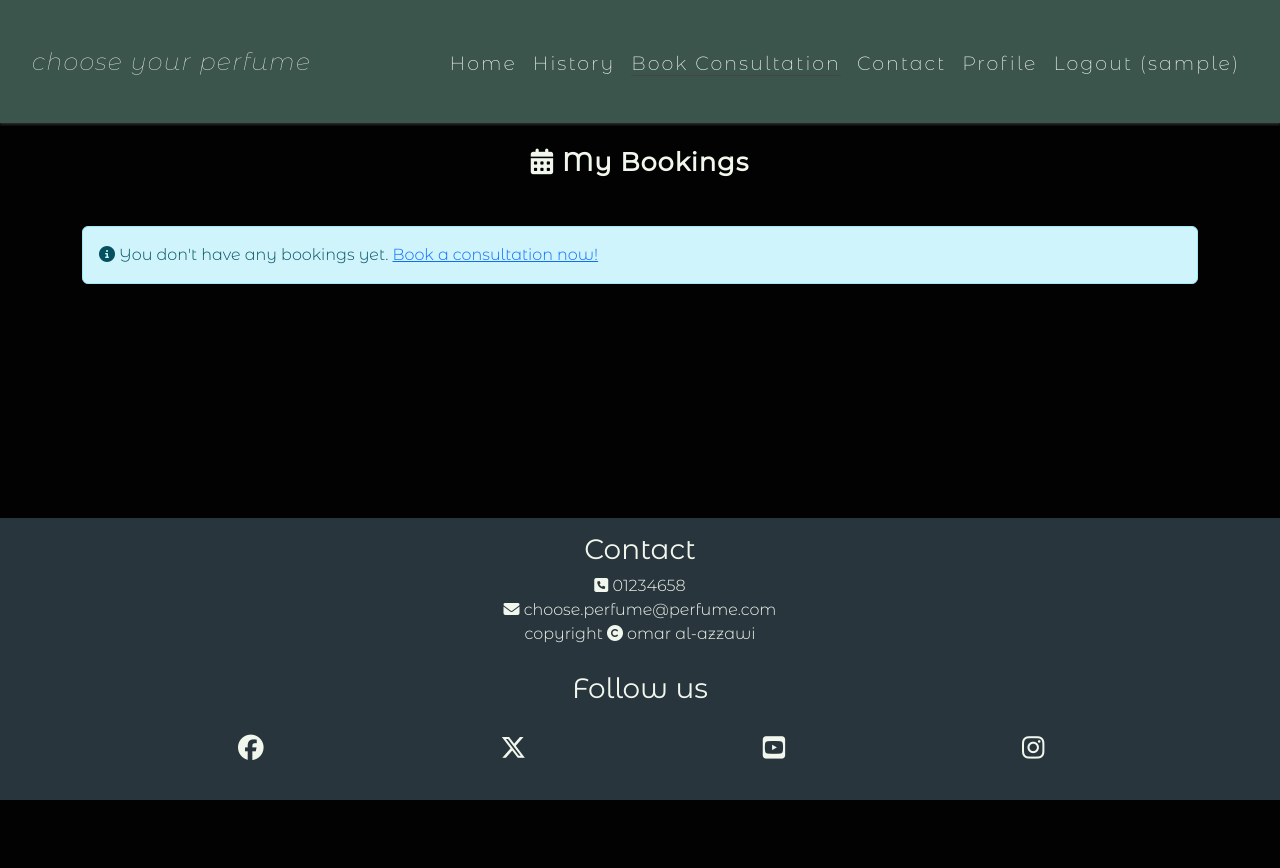
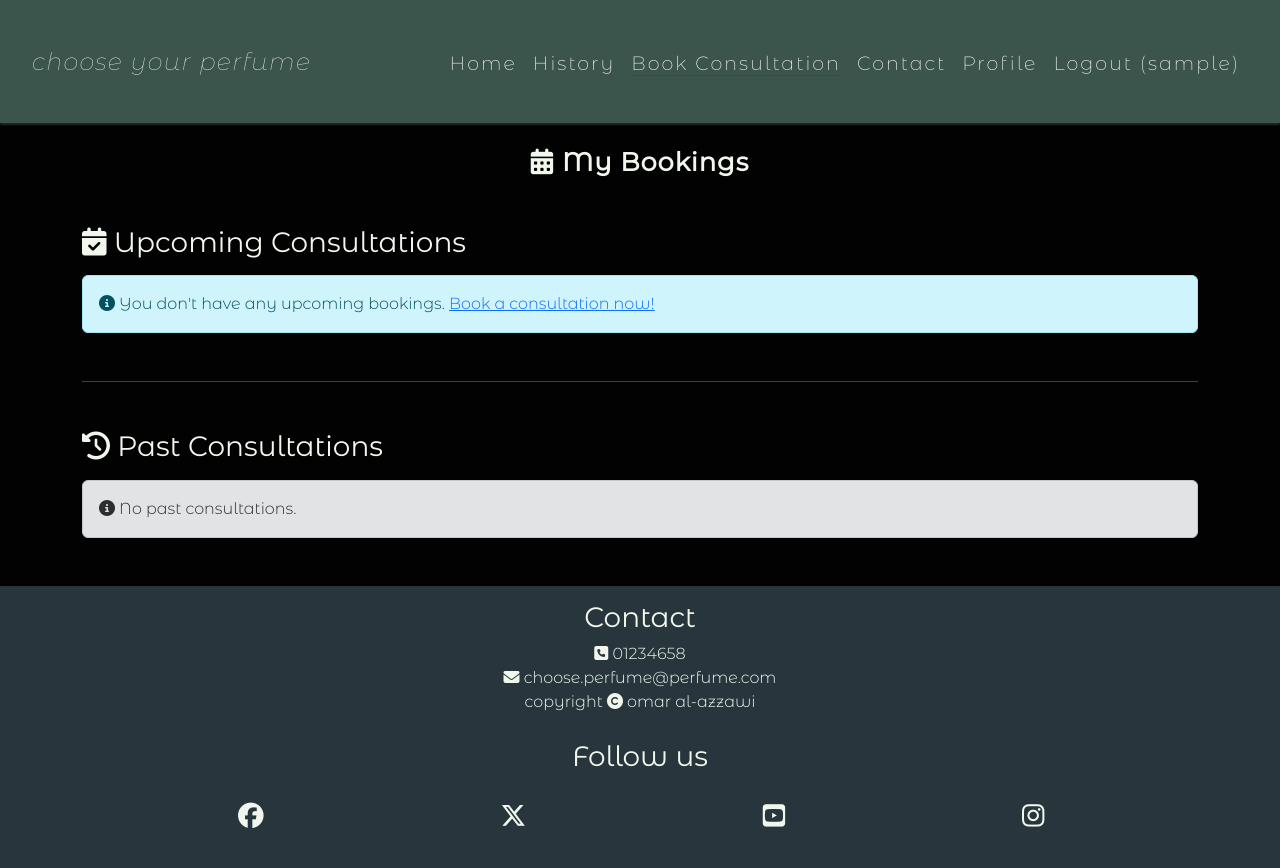
Before and after one commit to omarazzawi/chooseYourPerfume, a Django app: page /consultations/my-bookings/ in a window 1280 px wide. Before the commit the page ends 800 px from the top, so only its background shows below. Run offline with Django 5.2, Linux system fonts and the light colour scheme; the visitor is signed in with stand-in values (Sample User, id 1); data that the repository does not hold is empty; some libraries are stand-ins or nearby versions; some web fonts are replaced.

Commit message:
Add My Bookings view with upcoming/past separation and edit booking functionality with date validation

```diff
--- a/consultations/admin.py
+++ b/consultations/admin.py
@@ -1,5 +1,3 @@
-# Register your models here.
-
 from django.contrib import admin
 from .models import ConsultationSession, Booking
 
@@ -16,6 +14,6 @@ class ConsultationSessionAdmin(admin.ModelAdmin):
 class BookingAdmin(admin.ModelAdmin):
     """Admin configuration for Booking."""
     list_display = ['user', 'session', 'booking_date', 'booking_time', 'status', 'is_paid', 'created_at']
-    list_filter = ['status', 'is_paid', 'booking_date']
-    search_fields = ['user__username', 'session__title', 'notes']
+    list_filter = ['user', 'status', 'is_paid', 'booking_date']
+    search_fields = ['user__username', 'user__email', 'session__title', 'notes']
     date_hierarchy = 'booking_date'
--- a/consultations/urls.py
+++ b/consultations/urls.py
@@ -7,4 +7,5 @@ urlpatterns = [
     path('', views.consultation_list, name='consultation_list'),
     path('book/<int:session_id>/', views.create_booking, name='create_booking'),
     path('my-bookings/', views.my_bookings, name='my_bookings'),
+    path('edit/<int:booking_id>/', views.edit_booking, name='edit_booking'),
 ]
--- a/consultations/views.py
+++ b/consultations/views.py
@@ -3,6 +3,7 @@ from django.contrib.auth.decorators import login_required
 from django.contrib import messages
 from .models import ConsultationSession, Booking
 from .forms import BookingForm
+from datetime import date
 
 def consultation_list(request):
     """Display all available consultation sessions."""
@@ -34,6 +35,39 @@ def create_booking(request, session_id):
 
 @login_required
 def my_bookings(request):
-    """Display user's bookings."""
-    bookings = Booking.objects.filter(user=request.user).order_by('-booking_date', '-booking_time')
-    return render(request, 'consultations/my_bookings.html', {'bookings': bookings})
+    """Display user's bookings separated by upcoming and past."""
+    today = date.today()
+
+    upcoming_bookings = Booking.objects.filter(
+        user=request.user,
+        booking_date__gte=today
+    ).order_by('booking_date', 'booking_time')
+
+    past_bookings = Booking.objects.filter(
+        user=request.user,
+        booking_date__lt=today
+    ).order_by('-booking_date', '-booking_time')
+
+    return render(request, 'consultations/my_bookings.html', {
+        'upcoming_bookings': upcoming_bookings,
+        'past_bookings': past_bookings
+    })
+
+@login_required
+def edit_booking(request, booking_id):
+    """Edit an existing booking."""
+    booking = get_object_or_404(Booking, id=booking_id, user=request.user)
+
+    if request.method == 'POST':
+        form = BookingForm(request.POST, instance=booking)
+        if form.is_valid():
+            form.save()
+            messages.success(request, 'Booking updated successfully!')
+            return redirect('consultations:my_bookings')
+    else:
+        form = BookingForm(instance=booking)
+
+    return render(request, 'consultations/edit_booking.html', {
+        'form': form,
+        'booking': booking
+    })
--- a/templates/consultations/my_bookings.html
+++ b/templates/consultations/my_bookings.html
@@ -6,13 +6,70 @@
 <div class="container my-5">
     <h2 class="mb-4"><i class="fa-solid fa-calendar-days"></i> My Bookings</h2>
 
-    {% if bookings %}
+    <!-- Upcoming Bookings -->
+    <h3 class="mb-3"><i class="fa-solid fa-calendar-check"></i> Upcoming Consultations</h3>
+    {% if upcoming_bookings %}
         <div class="row">
-            {% for booking in bookings %}
-            <div class="col-12 mb-3">
-                <div class="card">
+            {% for booking in upcoming_bookings %}
+            <div class="col-12 col-md-6 mb-3">
+                <div class="card border-primary">
                     <div class="card-body">
                         <h5 class="card-title">{{ booking.session.title }}</h5>
+                        <p class="mb-2">
+                            <i class="fa-solid fa-calendar"></i>
+                            <strong>Date:</strong> {{ booking.booking_date }}
+                        </p>
+                        <p class="mb-2">
+                            <i class="fa-solid fa-clock"></i>
+                            <strong>Time:</strong> {{ booking.booking_time }}
+                        </p>
+                        <p class="mb-2">
+                            <i class="fa-solid fa-euro-sign"></i>
+                            <strong>Price:</strong> €{{ booking.session.price }}
+                        </p>
+                        <p class="mb-2">
+                            <span class="badge bg-{{ booking.status }}">{{ booking.get_status_display }}</span>
+                            {% if booking.is_paid %}
+                                <span class="badge bg-success">Paid</span>
+                            {% else %}
+                                <span class="badge bg-warning text-dark">Unpaid</span>
+                            {% endif %}
+                        </p>
+                        {% if booking.notes %}
+                            <p class="mb-3"><strong>Notes:</strong> {{ booking.notes }}</p>
+                        {% endif %}
+
+                        <div class="d-grid gap-2 d-md-flex">
+                            <a href="{% url 'consultations:edit_booking' booking.id %}" class="btn btn-warning btn-sm">
+                                <i class="fa-solid fa-pen-to-square"></i> Edit
+                            </a>
+                            <a href="#" class="btn btn-danger btn-sm">
+                                <i class="fa-solid fa-trash"></i> Cancel
+                            </a>
+                        </div>
+                    </div>
+                </div>
+            </div>
+            {% endfor %}
+        </div>
+    {% else %}
+        <div class="alert alert-info">
+            <i class="fa-solid fa-info-circle"></i> You don't have any upcoming bookings.
+            <a href="{% url 'consultations:consultation_list' %}">Book a consultation now!</a>
+        </div>
+    {% endif %}
+
+    <hr class="my-5">
+
+    <!-- Past Bookings -->
+    <h3 class="mb-3"><i class="fa-solid fa-clock-rotate-left"></i> Past Consultations</h3>
+    {% if past_bookings %}
+        <div class="row">
+            {% for booking in past_bookings %}
+            <div class="col-12 col-md-6 mb-3">
+                <div class="card border-secondary">
+                    <div class="card-body">
+                        <h5 class="card-title text-muted">{{ booking.session.title }}</h5>
                         <p class="mb-2">
                             <i class="fa-solid fa-calendar"></i>
                             <strong>Date:</strong> {{ booking.booking_date }}
@@ -26,7 +83,7 @@
                             {% if booking.is_paid %}
                                 <span class="badge bg-success">Paid</span>
                             {% else %}
-                                <span class="badge bg-warning">Unpaid</span>
+                                <span class="badge bg-secondary">Unpaid</span>
                             {% endif %}
                         </p>
                         {% if booking.notes %}
@@ -38,9 +95,8 @@
             {% endfor %}
         </div>
     {% else %}
-        <div class="alert alert-info">
-            <i class="fa-solid fa-info-circle"></i> You don't have any bookings yet.
-            <a href="{% url 'consultations:consultation_list' %}">Book a consultation now!</a>
+        <div class="alert alert-secondary">
+            <i class="fa-solid fa-info-circle"></i> No past consultations.
         </div>
     {% endif %}
 </div>
```
Also changed, not shown: templates/consultations/edit_booking.html (added, +75 -0 lines).
